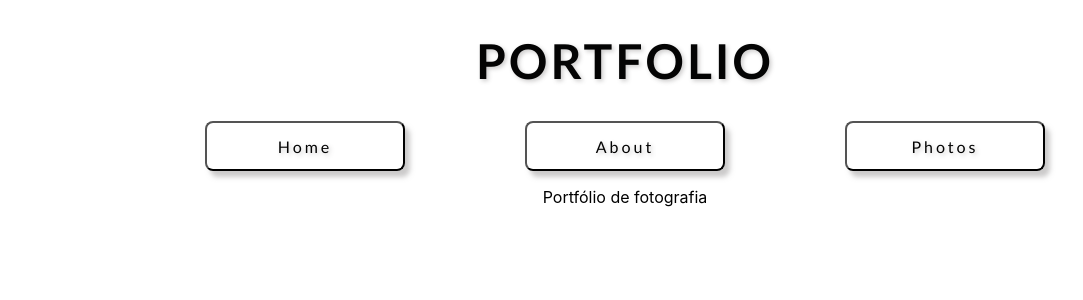
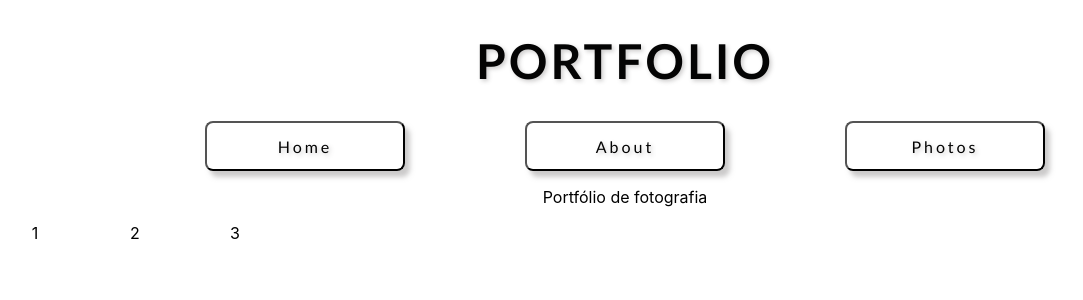
Before and after one commit to Famelgas/Portfolio, a React (Create React App) app in the folder portfolio/: page / in a window 1280 px wide. Shown: the top 300 px of the page, without its empty margins (15-1098 px from the left). Built offline with nearby package versions, Linux system fonts and the light colour scheme.

Commit message:
a começar a grid

```diff
--- a/portfolio/src/App.css
+++ b/portfolio/src/App.css
@@ -97,3 +97,10 @@
   box-shadow: 4px 3px 0.5em -0.4em rgba(0, 0, 0, 0.3);
   transform: translateY(-0.25em);
 }
+
+
+.container {
+    display: grid;
+    grid-template-rows: 100px 100px 100px 100px 100px 100px;
+    grid-template-columns: 100px 100px 100px 100px 100px 100px;
+}
--- a/portfolio/src/App.js
+++ b/portfolio/src/App.js
@@ -55,8 +55,14 @@ function App() {
                 {isAboutButtonActive && <p>sobrenos</p>}
                 {isPhotosButtonActive && <p>fototeta</p>}
             </div>
+            <p>Portfólio de fotografia</p>
 
-      <p>Portfólio de fotografia</p>
+            <div className="container">
+                <div class="item item-1">1</div>
+                <div class="item item-2">2</div>
+                <div class="item item-3">3</div>
+            </div>
+
         </body>
     </div>
 
```
Lines whose indentation alone changed are shown as unchanged.
